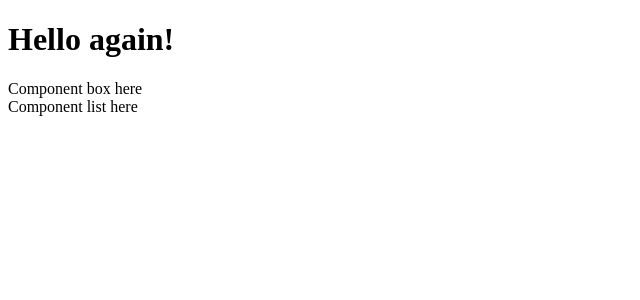
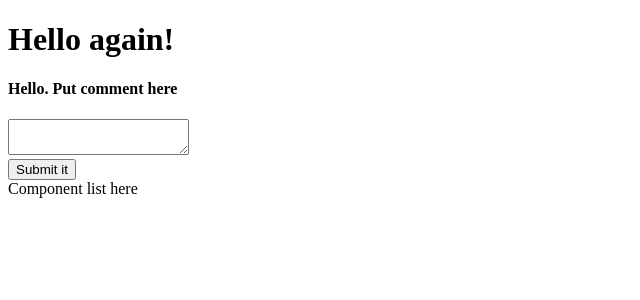
Before and after one commit to srgg6701/Advanced-React-Exercises, a React (Create React App) app: page / in a window 1280 px wide. Shown: the top 300 px of the page, without its empty margins (0-640 px from the left). Built offline with nearby package versions, Linux system fonts and the light colour scheme.

Commit message:
Fixing bugs, start using beforeEach, start using textarea

```diff
--- a/src/components/App.js
+++ b/src/components/App.js
@@ -1,6 +1,6 @@
 import React from 'react';
-import CommentBox from './CommentBox';
-import CommentList from './CommentList';
+import CommentBox from 'components/CommentBox';
+import CommentList from 'components/CommentList';
 
 export default () => {
     return (
--- a/src/components/CommentBox.js
+++ b/src/components/CommentBox.js
@@ -1,3 +1,25 @@
-import React from 'react';
+import React, { Component } from 'react';
 
-export default () => <div>Component box here</div>;
+export default class CommentBox extends Component {
+    /* constructor(){
+        super();
+        this.handleTextarea = this.handleTextarea.bind(this);
+    } */
+    state = {
+        comment: ''
+    }
+    handleTextarea = event => {
+        return this.setState({ 'comment' : event.target.value});
+    }
+    render() {
+        return (
+            <form>
+                <h4>Hello. Put comment here</h4>
+                <textarea onChange={this.handleTextarea} value={ this.state.comment } />
+                <div>
+                    <button>Submit it</button>
+                </div>
+            </form>
+        )
+    }
+}
--- a/src/index.js
+++ b/src/index.js
@@ -1,6 +1,6 @@
 import React from 'react';
 import ReactDOM from 'react-dom';
-import App from './components/App';
+import App from 'components/App';
 
 ReactDOM.render(
     <App />, document.getElementById('root')
```
Also changed, not shown: 1 other file (tests, documents, lock files or other folders).
